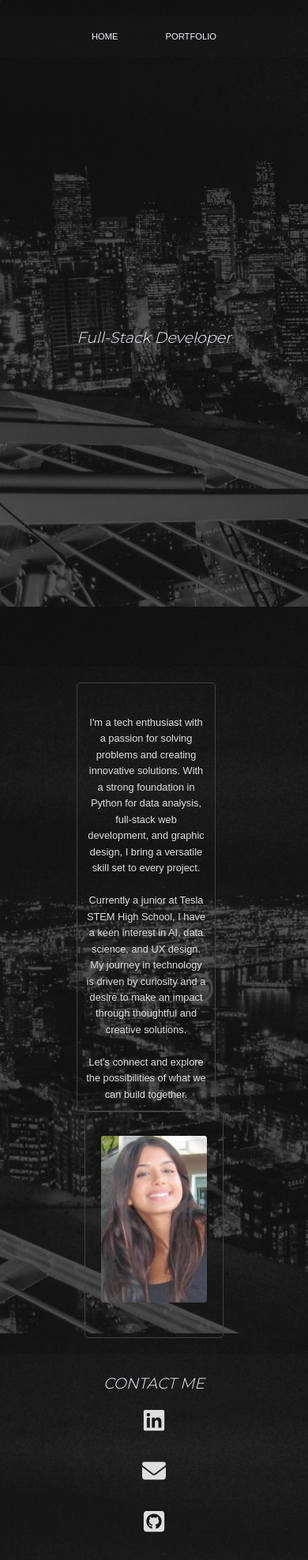
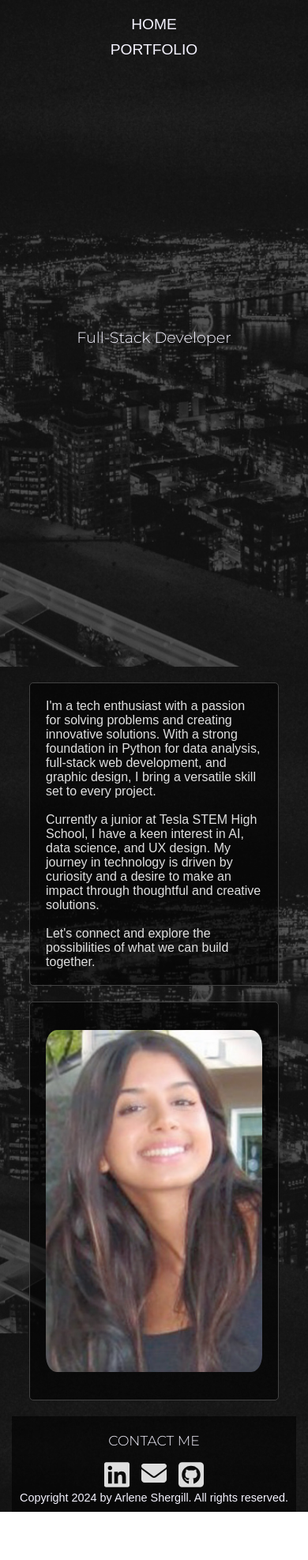
Before and after one commit to arlomoney/arlomoney.github.io, a plain HTML site: page index.html in a window 390 px wide. Shown: the top 1975 px of the page at 79% size. After the commit the page ends 1914 px from the top, so only its background shows below. Drawn offline with Linux system fonts and the light colour scheme; a script that the page names is missing.

Commit message:
Update style.css

```diff
--- a/style.css
+++ b/style.css
@@ -1,4 +1,3 @@
-
 @import url('https://fonts.googleapis.com/css2?family=Prata&display=swap');
 @import url('https://fonts.googleapis.com/css2?family=Montserrat:wght@300&display=swap');
 
@@ -14,22 +13,18 @@ body {
   background: linear-gradient(135deg, #1e1e1e, #252525);
   color: #F5F3FF;
   font-family: 'Montserrat', sans-serif;
-  font-weight: 100;
   display: flex;
   flex-direction: column;
   align-items: center;
-  margin: 0;
-  padding: 0;
+  overflow-x: hidden;
 }
 
 /* Header Styling */
 header {
-  background-image: url('Arlene Shergill.png');
+  background: url('Arlene Shergill.png') no-repeat center center;
+  background-size: cover;
   width: 100%;
   height: 100vh;
-  max-width: 1200px;
-  margin: 0 auto;
-  padding: 20px;
   display: flex;
   flex-direction: column;
   align-items: center;
@@ -39,133 +34,36 @@ header {
 }
 
 h1 {
-  font-size: 5em;
+  font-size: 4em;
   font-family: 'Prata', serif;
-  font-weight: 100;
-  margin: 0;
   color: #F5F3FF;
   animation: slideIn 1s ease-in-out;
-  z-index: 1;
 }
 
 h2 {
-  font-style: italic;
-  font-size: 1em;
-  font-family: 'Montserrat', serif;
-  font-weight: 200;
-  margin-top: 20px;
-  margin-bottom: 10px;
+  font-size: 1.5em;
+  font-family: 'Montserrat', sans-serif;
+  font-weight: 300;
+  margin-top: 10px;
   color: #F5F3FF;
   animation: slideIn 1s ease-in-out;
-  z-index: 1;
 }
 
 .header-container {
-  display: flex;
-  flex-direction: column;
-  align-items: center;
   z-index: 1;
-}
-
-.contact-pic {
-  max-width: 300px;
-  max-height: 300px;
-  margin-top: 10px;
-  margin-bottom: 10px;
-  border-radius: 2%;
-  transition: transform 0.5s ease, box-shadow 0.5s ease;
-}
-
-.contact-pic:hover {
-  transform: scale(1.1);
-  box-shadow: 0 8px 16px rgba(0, 0, 0, 0.3);
-}
-
-/* Content Styling */
-.content {
-  display: flex;
-  justify-content: center;
-  width: 90%;
-  margin: 20px auto;
-}
-
-/* Main Content and Contact Container */
-main {
-  max-width: 45%;
-  border: 1px solid #424242;
-  background: transparent;
-  border-radius: 5px;
-  padding: 20px;
-  margin-right: 20px;
-  text-align: center;
-  animation: fadeIn 2s ease-in-out;
-}
-
-.contact-container {
-  max-width: 45%;
-  border: 1px solid #424242;
-  background: transparent;
-  border-radius: 5px;
-  padding: 20px;
-  text-align: center;
-  animation: fadeIn 2s ease-in-out;
-}
-
-.name-pic, .name-pic1 {
-  margin: 20px auto;
-  padding: 20px auto;
-  width: 60%;
-}
-
-/* Links Box Styling */
-.links-box {
-  display: flex;
-  justify-content: center;
-  gap: 10px;
-  margin-top: 15px;
-  margin-bottom: 0px;
-}
-
-.links-box a img {
-  width: 32px;
-  height: 30px;
-  transition: transform 0.3s ease, box-shadow 0.3s ease;
-}
-
-.email a img {
-  width: 40px;
-  height: 27px;
-  transition: transform 0.3s ease, box-shadow 0.3s ease;
-}
-
-.email a img:hover {
-  transform: scale(1.1);
-  box-shadow: 0 4px 8px rgba(0, 0, 0, 0.3);
-}
-
-.links-box a img:hover {
-  transform: scale(1.1);
 }
 
 /* Navigation Styling */
 nav {
   width: 100%;
   position: absolute;
-  left: 0;
-  top: 0;
-  margin: 20px auto;
+  top: 20px;
   display: flex;
   justify-content: center;
-  padding: 5px;
-  background: rgba(255, 255, 255, 0.01);
-  animation: fadeIn 2s ease-in-out;
 }
 
 ul {
-  font-size: 0.7em;
-  margin: 10px 0;
-  list-style-type: none;
-  padding: 0;
+  list-style: none;
   display: flex;
   gap: 20px;
 }
@@ -184,80 +82,92 @@ li a:hover {
   transform: scale(1.1);
 }
 
-/* Paragraph Styling */
-p {
-  margin-top: 30px;
-  line-height: 1.6;
-  font-size: 0.8em;
-  color: #E0E0E0;
-  animation: fadeIn 2s ease-in-out;
+/* Content Styling */
+.content {
+  display: flex;
+  justify-content: space-between;
+  flex-wrap: wrap;
+  width: 90%;
+  margin: 20px auto;
+  gap: 20px;
 }
 
-/* Button Styling */
-button {
-  padding: 10px 20px;
-  font-size: 1em;
-  color: #F5F3FF;
-  background-color: #3d1f3b;
-  border: none;
+main, .contact-container {
+  flex: 1 1 calc(45% - 20px);
+  border: 1px solid #424242;
+  background: rgba(0, 0, 0, 0.6);
   border-radius: 5px;
-  cursor: pointer;
-  transition: background-color 0.3s ease, transform 0.3s ease;
+  padding: 20px;
+  animation: fadeIn 2s ease-in-out;
+  color: #E0E0E0;
 }
 
-button:hover {
-  background-color: #2D143B;
-  transform: scale(1.1);
+.contact-pic {
+  max-width: 100%;
+  border-radius: 5%;
+  margin: 15px auto;
+  display: block;
+  transition: transform 0.5s ease, box-shadow 0.5s ease;
 }
 
-/* Image Styling in Links */
-a img {
-  max-width: 100%;
+.contact-pic:hover {
+  transform: scale(1.1);
+  box-shadow: 0 8px 16px rgba(0, 0, 0, 0.3);
+}
+
+/* Links Styling */
+.links-box {
+  display: flex;
+  justify-content: center;
+  gap: 15px;
+  margin-top: 15px;
+}
+
+.links-box a img {
+  width: 32px;
   height: auto;
-  margin-bottom: 20px;
   transition: transform 0.3s ease, box-shadow 0.3s ease;
 }
 
-a img:hover {
-  transform: scale(1.05);
+.links-box a img:hover {
+  transform: scale(1.1);
   box-shadow: 0 4px 8px rgba(0, 0, 0, 0.3);
+}
+
+/* Footer Styling */
+footer {
+  text-align: center;
+  padding: 10px;
+  background: rgba(0, 0, 0, 0.6);
+  color: #F5F3FF;
+  font-size: 0.9em;
 }
 
 /* Animations */
 @keyframes fadeIn {
-  0% {
+  from {
     opacity: 0;
     transform: translateY(20px);
   }
-  100% {
+  to {
     opacity: 1;
     transform: translateY(0);
   }
 }
 
 @keyframes slideIn {
-  0% {
+  from {
     opacity: 0;
     transform: translateX(-20px);
   }
-  100% {
+  to {
     opacity: 1;
     transform: translateX(0);
   }
 }
 
+/* Responsive Design */
 @media (max-width: 768px) {
-  .content {
-    flex-direction: column;
-    align-items: center;
-    width: 100%;
-  }
-
-  header, main, nav {
-    width: 100%;
-    padding: 10px;
-  }
-
   h1 {
     font-size: 2.5em;
   }
@@ -266,58 +176,18 @@ a img:hover {
     font-size: 1.2em;
   }
 
-  h3, h4 {
-    font-size: 0.8em;
+  .content {
+    flex-direction: column;
+    align-items: center;
   }
 
-  li a {
-    font-size: 1em;
+  main, .contact-container {
+    width: 90%;
   }
 
-  .profile-pic, .contact-pic {
-    margin-bottom: 20px;
-    max-width: 100%;
-  }
-
-  .links-box {
+  nav ul {
     flex-direction: column;
     align-items: center;
-    width: 100%;
-    margin-top: 10px;
-    padding: 10px;
+    gap: 10px;
   }
-
-
 }
-
-.project-container {
-  max-width: 60%;
-  border: 1px solid #424242;
-  background: transparent;
-  border-radius: 5px;
-  padding: 10px;
-  margin-top: 15px;
-  margin-bottom: 15px;
-  text-align: center;
-  animation: fadeIn 2s ease-in-out;
-}
-.portfolio-pics {
-  max-width: 80%;
-  border-radius: 5px;
-  transition: transform 0.3s ease, box-shadow 0.3s ease;
-  margin: 15px auto;
-  display: block;
-}
-
-.portfolio-pics:hover {
-  transform: scale(1.05);
-  box-shadow: 0 8px 16px rgba(0, 0, 0, 0.3);
-}
-
-footer {
-  left: 0;
-  width: 100%;
-  text-align: center;
-  padding: 5px;
-  background: rgba(255, 255, 255, 0.01);
-}
```
